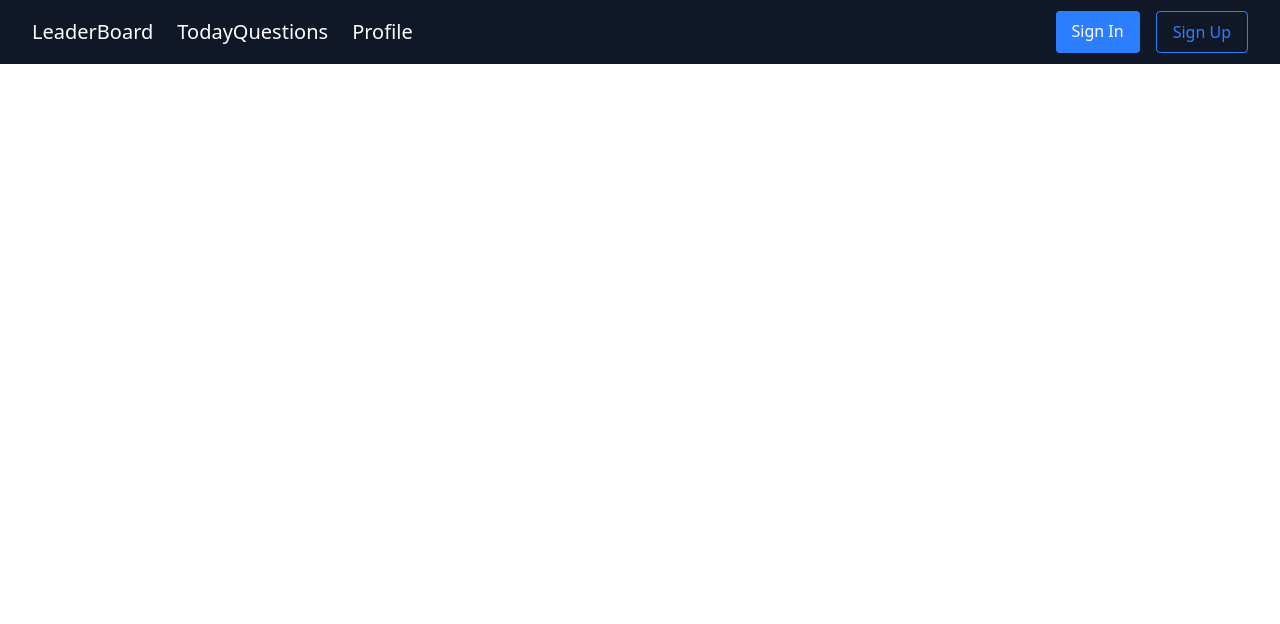
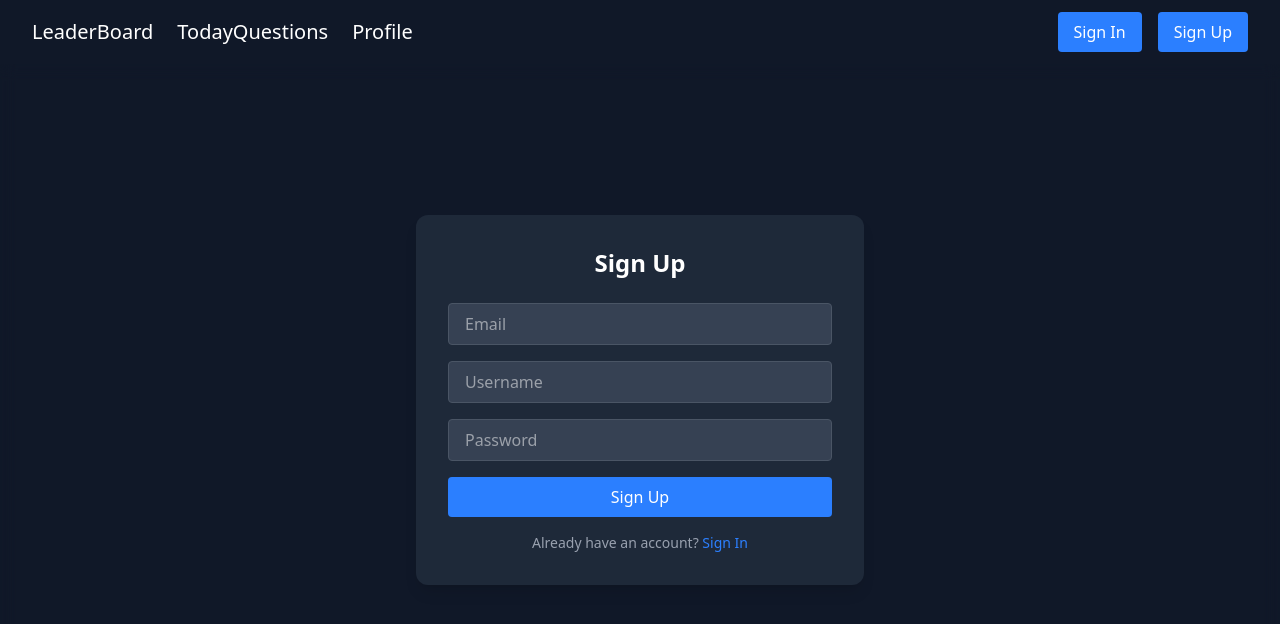
Before and after one commit to achewadakhil/CodeCoin, a React (Vite) app in the folder front-end/: page /signup in a window 1280 px wide. Shown: the top 624 px of the page. Built offline with nearby package versions, Linux system fonts and the light colour scheme.

Commit message:
SignUp page done and also storing token

```diff
--- a/front-end/src/App.jsx
+++ b/front-end/src/App.jsx
@@ -3,17 +3,24 @@ import { BrowserRouter, Routes, Route } from "react-router-dom";
 import Home from "./pages/Home";
 import Navbar from "./components/NavBar";
 import Test from "./pages/Test";
+import Signin from "./pages/Signin";
+import Signup from "./pages/SIgnup";
+import { AuthProvider } from "./contexts/AuthContext";
 
 export default function App() {
   return (
+    <AuthProvider>
       <BrowserRouter>
         <Navbar />
-      <div>
-        <Routes>
+        <div className="bg-[#003e77]">
+          <Routes >
             <Route path="/" element={<Home />} />
             <Route path="/test" element = {<Test />}> </Route>
+            <Route path="/signin" element = {<Signin />} />
+            <Route path = "/signup" element = {<Signup />}></Route>
           </Routes>
         </div>
       </BrowserRouter>
+    </AuthProvider>
   );
 }
--- a/front-end/src/components/NavBar.jsx
+++ b/front-end/src/components/NavBar.jsx
@@ -1,26 +1,32 @@
-import React, { useState, useEffect } from "react";
-import { Link, useLocation } from "react-router-dom";
+import React, { useContext, useState, useEffect } from "react";
+import { Link, useLocation, useNavigate } from "react-router-dom";
+import { AuthContext } from "../contexts/AuthContext";
+
 
 function Navbar() {
+  const { token, setToken } = useContext(AuthContext);
+  const navigate = useNavigate();
+  const isHome = useLocation().pathname === "/";
+
   const [show, setShow] = useState(true);
   const [lastScrollY, setLastScrollY] = useState(0);
-  const isHome = useLocation().pathname === "/";
+
   const controlNavbar = () => {
-    if (typeof window !== "undefined") {
-      if (window.scrollY > lastScrollY) {
-        setShow(false);
-      } else {
-        setShow(true);
-      }
+    if (window.scrollY > lastScrollY) setShow(false);
+    else setShow(true);
     setLastScrollY(window.scrollY);
-    }
+  };
+
+  const handleLogout = () => {
+    console.log(token);
+    setToken(null);
+    console.log(token);
+    navigate("/signin");
   };
 
   useEffect(() => {
     window.addEventListener("scroll", controlNavbar);
-    return () => {
-      window.removeEventListener("scroll", controlNavbar);
-    };
+    return () => window.removeEventListener("scroll", controlNavbar);
   }, [lastScrollY]);
 
   return (
@@ -43,6 +49,23 @@ function Navbar() {
             </Link>
           </div>
           <div className="flex space-x-4">
+            {token ? (
+              <>
+                <button
+                  onClick={handleLogout}
+                  className="bg-red-500 text-white px-4 py-2 rounded hover:bg-red-600"
+                >
+                  Logout
+                </button>
+                <Link
+                  to="/profile"
+                  className="bg-blue-500 text-white px-4 py-2 rounded hover:bg-blue-600"
+                >
+                  Profile
+                </Link>
+              </>
+            ) : (
+              <>
                 <Link
                   to="/signin"
                   className="bg-blue-500 text-white px-4 py-2 rounded hover:bg-blue-600"
@@ -51,12 +74,13 @@ function Navbar() {
                 </Link>
                 <Link
                   to="/signup"
-              className="border border-blue-500 text-blue-500 px-4 py-2 rounded hover:bg-blue-500 hover:text-white"
+                  className="bg-blue-500 text-white px-4 py-2 rounded hover:bg-blue-600"
                 >
                   Sign Up
                 </Link>
+              </>
+            )}
           </div>
-
         </div>
       </div>
     </nav>
--- /dev/null
+++ b/front-end/src/contexts/AuthContext.jsx
@@ -0,0 +1,18 @@
+import { createContext, useState, useEffect } from "react";
+
+export const AuthContext = createContext();
+
+export const AuthProvider = ({ children }) => {
+  const [token, setToken] = useState(localStorage.getItem("authToken"));
+
+  useEffect(() => {
+    if (token) localStorage.setItem("authToken", token);
+    else localStorage.removeItem("authToken");
+  }, [token]);
+
+  return (
+    <AuthContext.Provider value={{ token, setToken }}>
+      {children}
+    </AuthContext.Provider>
+  );
+};
--- a/front-end/src/pages/Home.jsx
+++ b/front-end/src/pages/Home.jsx
@@ -5,7 +5,7 @@ import Features from "../components/Features";
 
 export default function Home() {
   return <>
-    <div className="bg-[#003e77]">
+    <div>
         <HeroHome />
         <Features />
         <Footer />
--- /dev/null
+++ b/front-end/src/pages/SIgnup.jsx
@@ -0,0 +1,94 @@
+import React, { useRef, useState } from "react";
+import { Link, useNavigate } from "react-router-dom";
+
+function Signup() {
+  const emailRef = useRef();
+  const usernameRef = useRef();
+  const passwordRef = useRef();
+  const [error, setError] = useState("");
+  const [loading, setLoading] = useState(false);
+  const navigate = useNavigate();
+
+  const handleSubmit = async (e) => {
+    e.preventDefault();
+    setLoading(true);
+    setError("");
+
+    const email = emailRef.current.value;
+    const username = usernameRef.current.value;
+    const password = passwordRef.current.value;
+
+    try {
+      const res = await fetch("http://localhost:3000/auth/signup", {
+        method: "POST",
+        headers: { "Content-Type": "application/json" },
+        body: JSON.stringify({ email, username, password }),
+      });
+
+      const data = await res.json();
+      console.log(data);
+      const token = res.headers.get("token");
+      console.log(token);
+
+      if (res.ok) {
+        localStorage.setItem("authToken", token);
+        navigate("/"); // redirect after signup
+      } else {
+        setError(data.message || "Signup failed");
+      }
+    } catch (err) {
+      setError("Server error, try again later");
+    } finally {
+      setLoading(false);
+    }
+  };
+
+  return (
+    <div className="min-h-screen flex items-center justify-center relative bg-gray-900">
+      <div className="absolute inset-0 bg-gray-900/50 backdrop-blur-sm"></div>
+      <div className="relative bg-gray-800 text-white p-8 rounded-xl shadow-lg w-full max-w-md">
+        <h2 className="text-2xl font-bold mb-6 text-center">Sign Up</h2>
+        {error && <p className="text-red-500 mb-4 text-center">{error}</p>}
+        <form onSubmit={handleSubmit} className="space-y-4">
+          <input
+            type="email"
+            placeholder="Email"
+            ref={emailRef}
+            className="w-full px-4 py-2 rounded bg-gray-700 border border-gray-600 focus:outline-none focus:ring-2 focus:ring-blue-500"
+            required
+          />
+          <input
+            type="text"
+            placeholder="Username"
+            ref={usernameRef}
+            className="w-full px-4 py-2 rounded bg-gray-700 border border-gray-600 focus:outline-none focus:ring-2 focus:ring-blue-500"
+            required
+          />
+          <input
+            type="password"
+            placeholder="Password"
+            ref={passwordRef}
+            className="w-full px-4 py-2 rounded bg-gray-700 border border-gray-600 focus:outline-none focus:ring-2 focus:ring-blue-500"
+            required
+          />
+          <button
+            type="submit"
+            className="w-full bg-blue-500 py-2 rounded hover:bg-blue-600 transition"
+            disabled={loading}
+          >
+            {loading ? "Signing up..." : "Sign Up"}
+          </button>
+        </form>
+
+        <p className="mt-4 text-center text-gray-400 text-sm">
+          Already have an account?{" "}
+          <Link to="/signin" className="text-blue-500 hover:underline">
+            Sign In
+          </Link>
+        </p>
+      </div>
+    </div>
+  );
+}
+
+export default Signup;
--- /dev/null
+++ b/front-end/src/pages/Signin.jsx
@@ -0,0 +1,82 @@
+import React, { useRef, useState } from "react";
+import { Link, useNavigate } from "react-router-dom";
+
+function Signin() {
+  const emailRef = useRef();
+  const passwordRef = useRef();
+  const [error, setError] = useState("");
+  const [loading, setLoading] = useState(false);
+  const navigate = useNavigate();
+  const handleSubmit = async (e) => {
+    e.preventDefault();
+    setLoading(true);
+    setError("");
+    const email = emailRef.current.value;
+    const password = passwordRef.current.value;
+    try {
+      const res = await fetch("http://localhost:3000/auth/login", {
+        method: "POST",
+        headers: { "Content-Type": "application/json" },
+        body: JSON.stringify({ email, password }),
+      });
+      const data = await res.json();
+      console.log(data);
+      const token = res.headers.get("token");
+      console.log(token);
+      if (res.ok) {
+        console.log(data.message);
+        localStorage.setItem("authToken", token);
+        navigate("/");
+      } else {
+        console.log(res);
+        setError(data.message || "Signin failed");
+      }
+    } catch (err) {
+      setError("Server error, try again later");
+    } finally {
+      setLoading(false);
+    }
+  };
+
+  return (
+    <div className="min-h-screen flex items-center justify-center relative bg-gray-900">
+      <div className="absolute inset-0 bg-gray-900/50 backdrop-blur-sm"></div>
+      <div className="relative bg-gray-800 text-white p-8 rounded-xl shadow-lg w-full max-w-md">
+        <h2 className="text-2xl font-bold mb-6 text-center">Sign In</h2>
+        {error && <p className="text-red-500 mb-4 text-center">{error}</p>}
+        <form onSubmit={handleSubmit} className="space-y-4">
+          <input
+            type="email"
+            placeholder="Email"
+            ref={emailRef}
+            className="w-full px-4 py-2 rounded bg-gray-700 border border-gray-600 focus:outline-none focus:ring-2 focus:ring-blue-500"
+            required
+          />
+          <input
+            type="password"
+            placeholder="Password"
+            ref={passwordRef}
+            className="w-full px-4 py-2 rounded bg-gray-700 border border-gray-600 focus:outline-none focus:ring-2 focus:ring-blue-500"
+            required
+          />
+          <button
+            type="submit"
+            className="w-full bg-blue-500 py-2 rounded hover:bg-blue-600 transition"
+            disabled={loading}
+          >
+            {loading ? "Signing in..." : "Sign In"}
+          </button>
+        </form>
+
+        <p className="mt-4 text-center text-gray-400 text-sm">
+          Don't have an account?{" "}
+          <Link to="/signup" className="text-blue-500 hover:underline">
+            Sign Up
+          </Link>
+        </p>
+      </div>
+    </div>
+  );
+}
+
+export default Signin;
```
Lines whose indentation alone changed are shown as unchanged.
